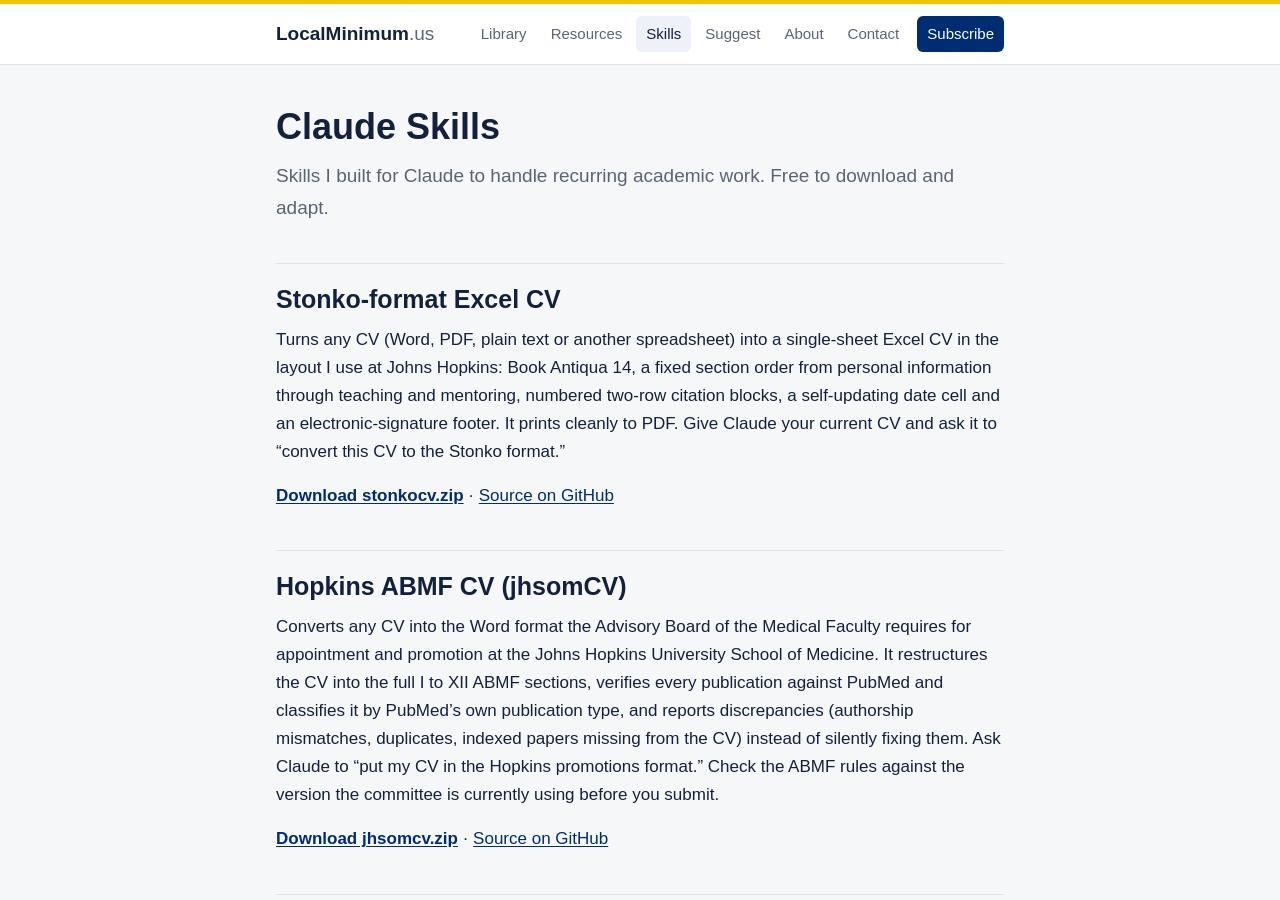
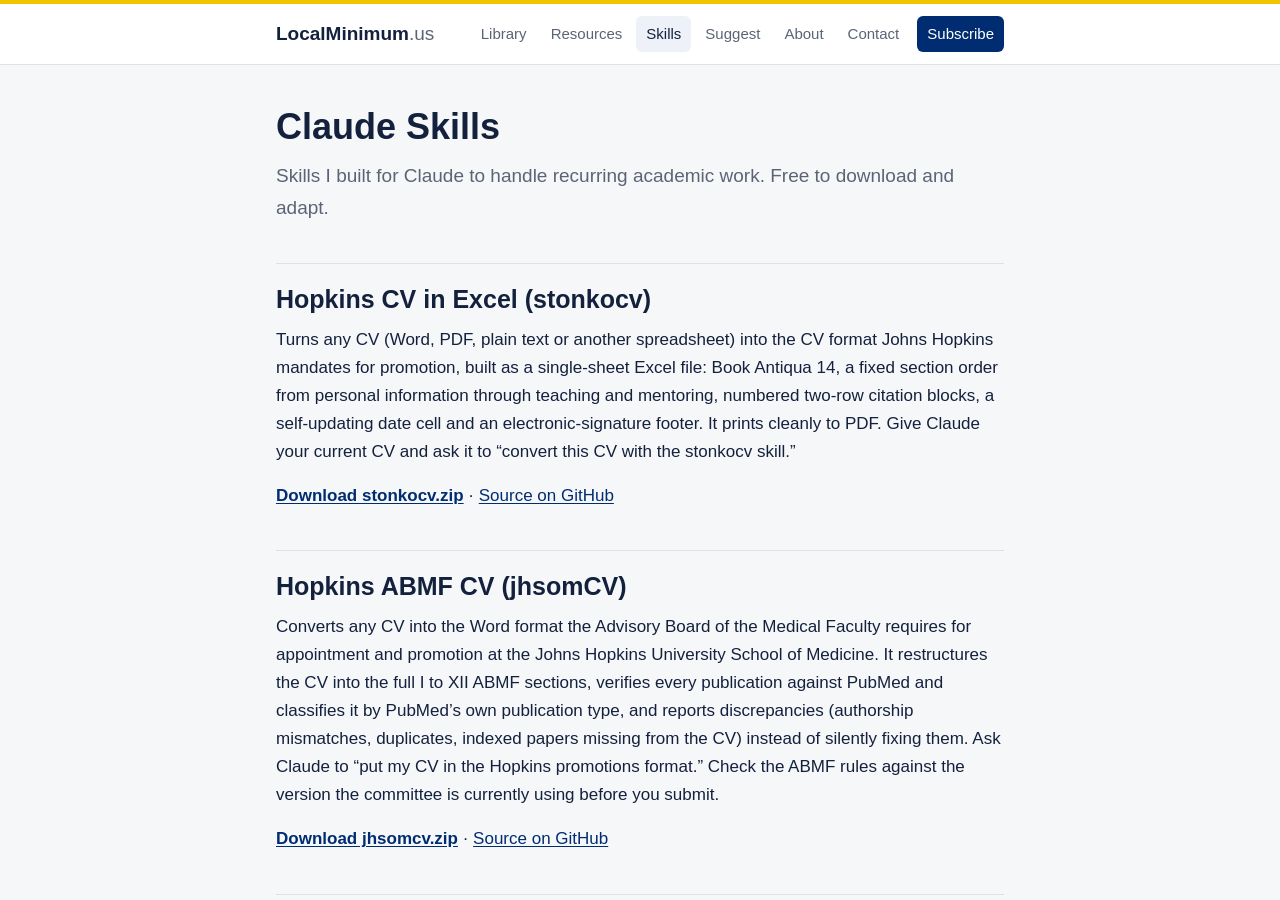
Before and after one commit to davidstonko/ai-surgery, a Jekyll site: the page built from docs/skills/index.md, in a window 1280 px wide and 900 px high. Built offline with Jekyll 4.4.1, drawn with Linux system fonts in a browser that asks for light colours.

Commit message:
Skills: Hopkins CV format is Hopkins-mandated

```diff
--- a/docs/skills/index.md
+++ b/docs/skills/index.md
@@ -10,9 +10,9 @@
 
 <div class="prose" markdown="1">
 
-## Stonko-format Excel CV
+## Hopkins CV in Excel (stonkocv)
 
-Turns any CV (Word, PDF, plain text or another spreadsheet) into a single-sheet Excel CV in the layout I use at Johns Hopkins: Book Antiqua 14, a fixed section order from personal information through teaching and mentoring, numbered two-row citation blocks, a self-updating date cell and an electronic-signature footer. It prints cleanly to PDF. Give Claude your current CV and ask it to "convert this CV to the Stonko format."
+Turns any CV (Word, PDF, plain text or another spreadsheet) into the CV format Johns Hopkins mandates for promotion, built as a single-sheet Excel file: Book Antiqua 14, a fixed section order from personal information through teaching and mentoring, numbered two-row citation blocks, a self-updating date cell and an electronic-signature footer. It prints cleanly to PDF. Give Claude your current CV and ask it to "convert this CV with the stonkocv skill."
 
 **[Download stonkocv.zip](stonkocv.zip)** &middot; [Source on GitHub](https://github.com/davidstonko/stonkocv)
 
```
